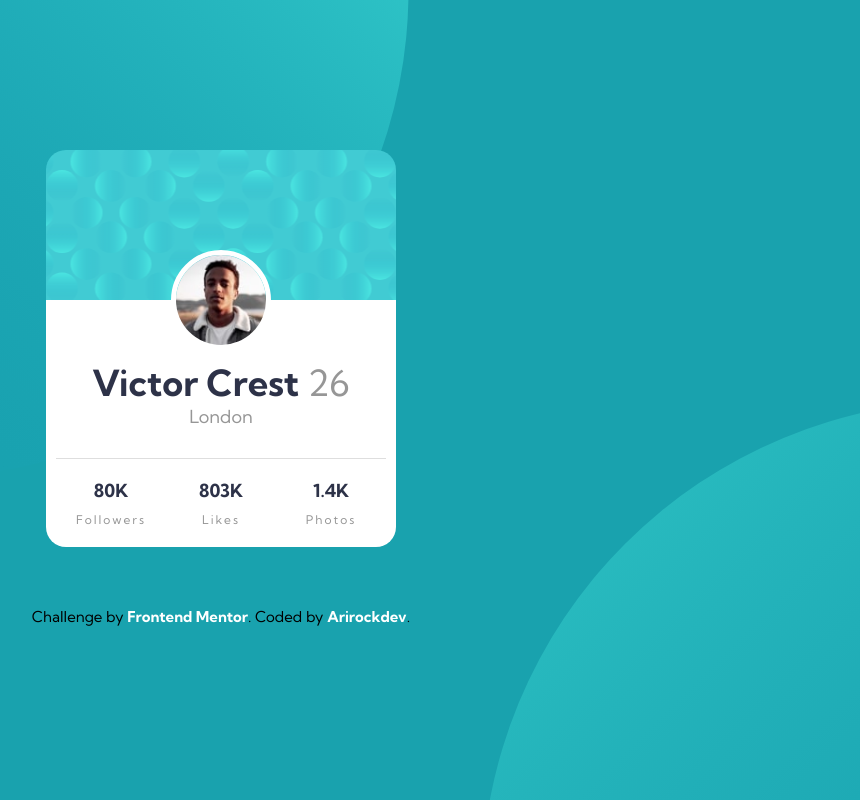
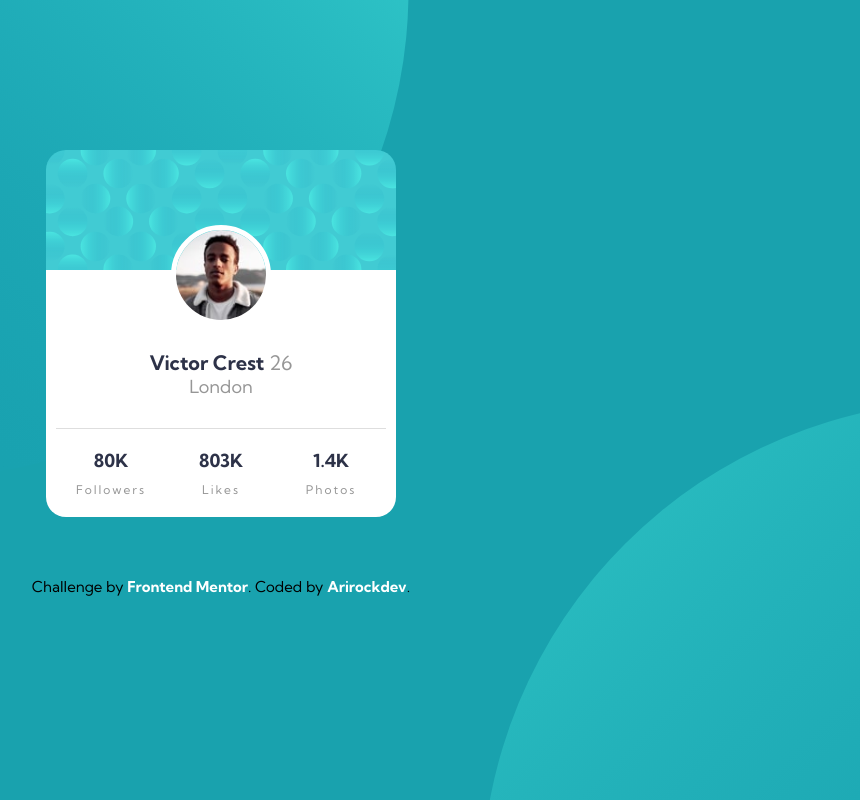
Before and after one commit to Arirockdev/profile-card, a plain HTML site: page index.html in a window 1280 px wide. Shown: the whole page, without its empty margins (419-1279 px from the left). Drawn offline with Linux system fonts and the light colour scheme.

Commit message:
correcion de estilos

```diff
--- a/css/style.css
+++ b/css/style.css
@@ -107,6 +107,7 @@ img{
     margin-top: 5rem;
     color: var(--dark-gray);
     font-weight: var(--font-regular);
+    font-size: 2rem;
 }
 
 .main__title--item {
@@ -182,11 +183,14 @@ footer a:visited {
     }
 
     .avatar__img {
-        top: 100px;
+        top: 75px;
     }
 
     .first__div {
-        height: 150px;
+        height: 120px;
     }
 
+    .main__title{
+        margin-top: 7rem;
+    }
 }
```
